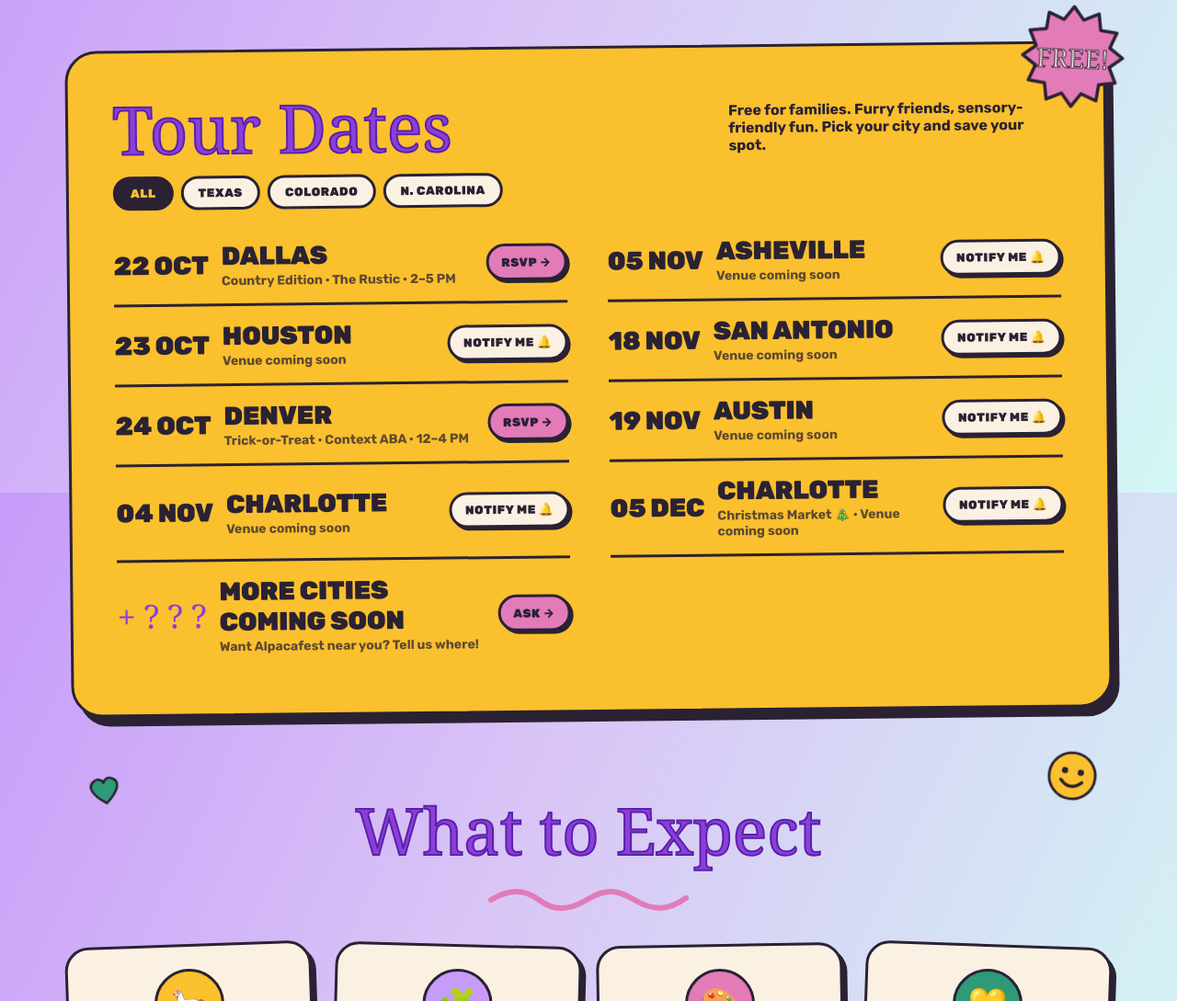
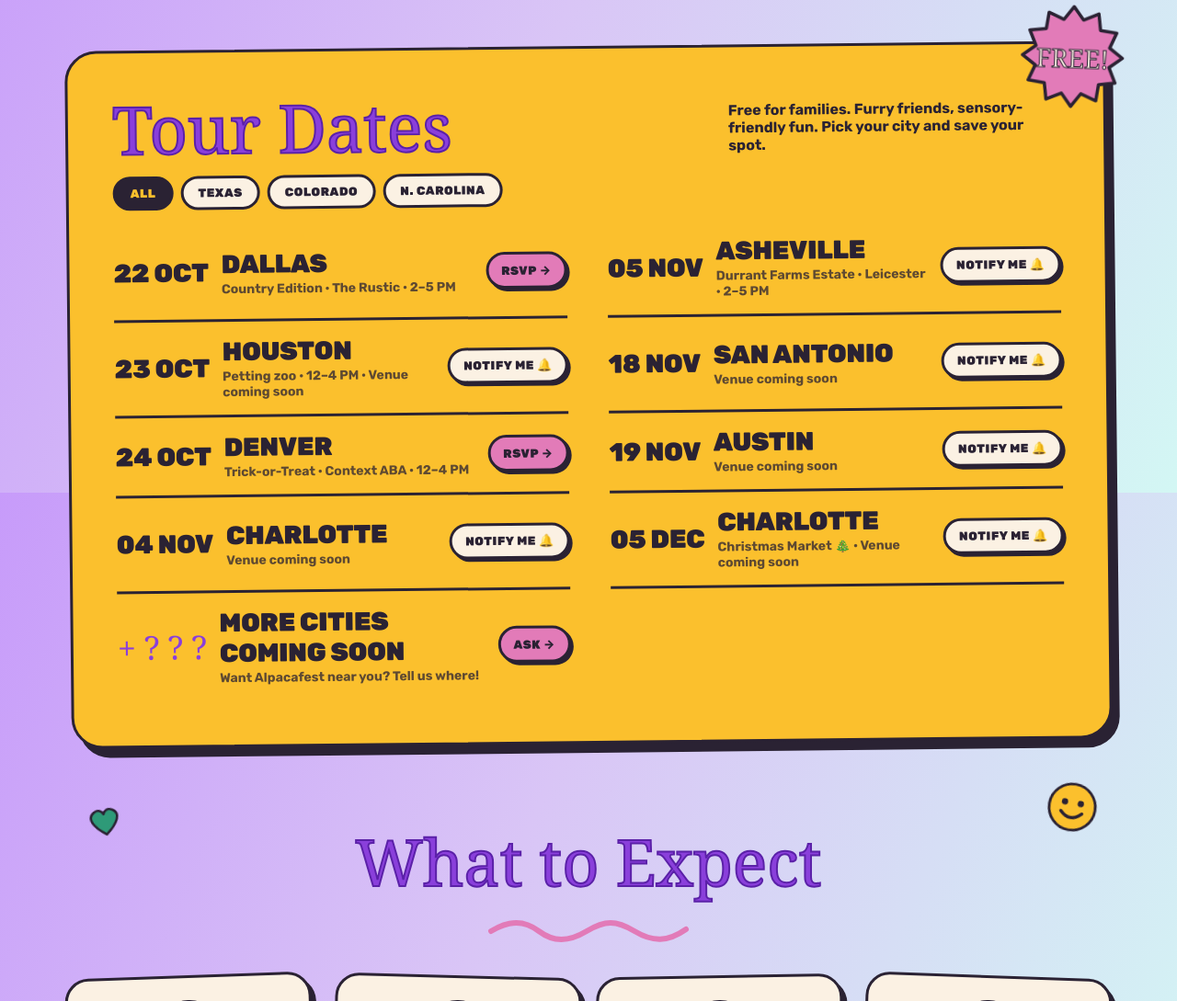
Before and after one commit to sebastian-alpaca/alpacafest, a plain HTML site: page index.html in a window 1280 px wide. Shown: the part 1064-2153 px from the top of the page at 92% size. Drawn offline with Linux system fonts and the light colour scheme; a web font is replaced by a local one.

Commit message:
Add files via upload

```diff
--- a/index.html
+++ b/index.html
@@ -402,10 +402,10 @@
   // rsvp: RSVPify link, or "" to show "Soon"
   const EVENTS = [
     {date:"2026-10-22", city:"Dallas",      st:"TX", sub:"Country Edition · The Rustic · 2–5 PM", rsvp:"https://www.eventbrite.com/e/2003109510468"},
-    {date:"2026-10-23", city:"Houston",     st:"TX", sub:"Venue coming soon",                      rsvp:""},
+    {date:"2026-10-23", city:"Houston",     st:"TX", sub:"Petting zoo · 12–4 PM · Venue coming soon", rsvp:""},
     {date:"2026-10-24", city:"Denver",      st:"CO", sub:"Trick-or-Treat · Context ABA · 12–4 PM", rsvp:"https://alpacafesttrickortreat.rsvpify.com"},
     {date:"2026-11-04", city:"Charlotte",   st:"NC", sub:"Venue coming soon",                      rsvp:""},
-    {date:"2026-11-05", city:"Asheville",   st:"NC", sub:"Venue coming soon",                      rsvp:""},
+    {date:"2026-11-05", city:"Asheville",   st:"NC", sub:"Durrant Farms Estate · Leicester · 2–5 PM", rsvp:""},
     {date:"2026-11-18", city:"San Antonio", st:"TX", sub:"Venue coming soon",                      rsvp:""},
     {date:"2026-11-19", city:"Austin",      st:"TX", sub:"Venue coming soon",                      rsvp:""},
     {date:"2026-12-05", city:"Charlotte",   st:"NC", sub:"Christmas Market 🎄 · Venue coming soon", rsvp:""}
```
